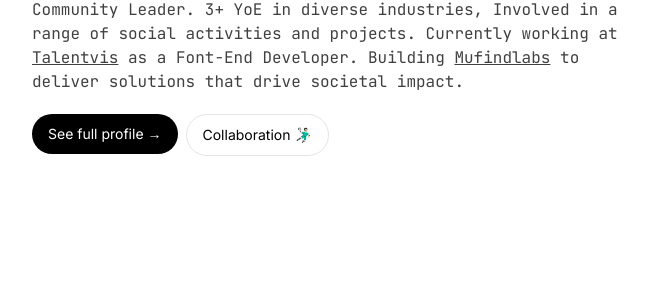
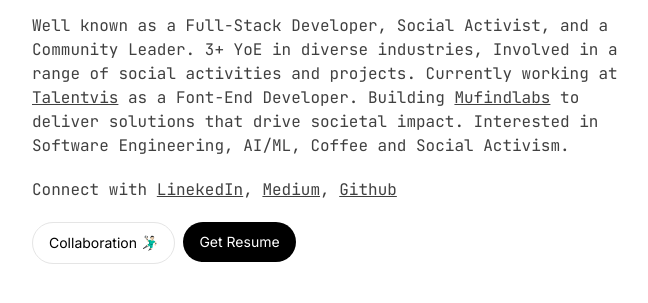
Before and after one commit to hendradem/hendradem.github.io, a Svelte app: page / in a window 1280 px wide. Shown: the part 195-498 px from the top of the page, without its empty margins (308-956 px from the left). Built offline with nearby package versions, Linux system fonts and the light colour scheme.

Commit message:
feat(add): ui update

```diff
--- a/src/App.svelte
+++ b/src/App.svelte
@@ -1,9 +1,4 @@
 <script>
-  import Projects from "./components/projects.svelte";
-  import Writings from "./components/writings.svelte";
-  import Contact from "./components/contact.svelte";
-
-
   const profileImage = $state('https://firebasestorage.googleapis.com/v0/b/qurban-f58a1.appspot.com/o/pic.png?alt=media&token=f07470d1-28a9-4512-996b-7c423f410bcc')
 </script>
 
@@ -13,7 +8,7 @@
     <div class="heading-section">
 
         <div>
-          <div class="w-20 h-20 rounded-full overflow-hidden bg-gray-200">
+          <div class="w-30 h-30 rounded-full overflow-hidden bg-gray-200">
             <img src={profileImage} alt="Ade Mahendra" class="object-cover w-full h-full" />
           </div>
 
@@ -22,31 +17,23 @@
 
         <p class="text-neutral-700 text-base md:text-[16px] xl:text-[16px] mb-5 about">
           Well known as a Full-Stack Developer, Social Activist, and a Community Leader. 3+ YoE in diverse industries, Involved in a range of social activities and projects. Currently working at <a href="https://talentvis.com/" class="link">Talentvis</a> as a Font-End Developer.
-          Building <a href="https://github.com/hendradem" class="link">Mufindlabs</a> to deliver solutions that drive societal impact.
+          Building <a href="https://mufindlabs.github.io/" class="link">Mufindlabs</a> to deliver solutions that drive societal impact. Interested in Software Engineering, AI/ML, Coffee and Social Activism.
+        </p>
 
+        <p class="text-neutral-700 text-base md:text-[16px] xl:text-[16px] mb-5 about">
+          Connect with <a href="https://linkedin.com/in/hendradem/" class="link">LinekedIn</a>, <a href="https://medium.com/@hendradem" class="link">Medium</a>, <a href="https://github.com/hendradem" class="link">Github</a>
         </p>
 
         <div class="flex items-start gap-2 mb-5">
-          <a href="https://www.linkedin.com/in/hendradem" target="_blank" class="btn-black">
-            See full profile →
-          </a>
           <a href="https://github.com/hendradem" class="btn-white">
             Collaboration 🤾🏻‍♂️
           </a>
+          <a href="https://drive.google.com/file/d/1zVvpb3MoMfjU-hNGICJMED5r3SQ7AHe9/view?usp=sharing" target="_blank" class="btn-black">
+            Get Resume
+          </a>
+
         </div>
     </div>
-
-    <!-- <div class="writing-section">
-      <Writings />
-    </div>  -->
-
-    <!-- <div class="projects-section">
-      <Projects />
-    </div>
-
-    <div class="projects-section">
-      <Contact />
-    </div>  -->
 
   </div>
 </div>
--- a/src/components/contact.svelte
+++ b/src/components/contact.svelte
@@ -6,9 +6,9 @@
         <p class="writing-headline text-neutral-700 text-sm">Connect with me</p>
         <div class="wrapper mt-5 text-neutral-800">
             <div class="contact-link">
+                <a href="https://www.linkedin.com/in/hendradem/">Linkedin</a>
+                <a href="https://medium.com/@hendradem">Medium</a>
                 <a href="https://www.github.com/hendradem">Github</a>
-                <a href="https://www.github.com/hendradem">Linkedin</a>
-                <a href="https://www.github.com/hendradem">Email</a>
             </div>
         </div>
 </main>
```
